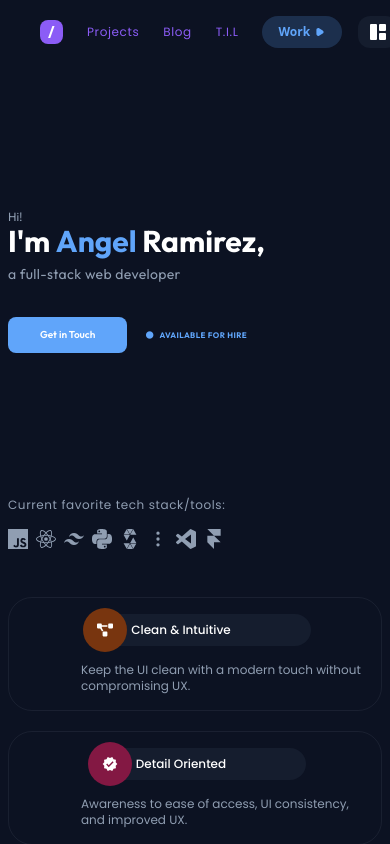
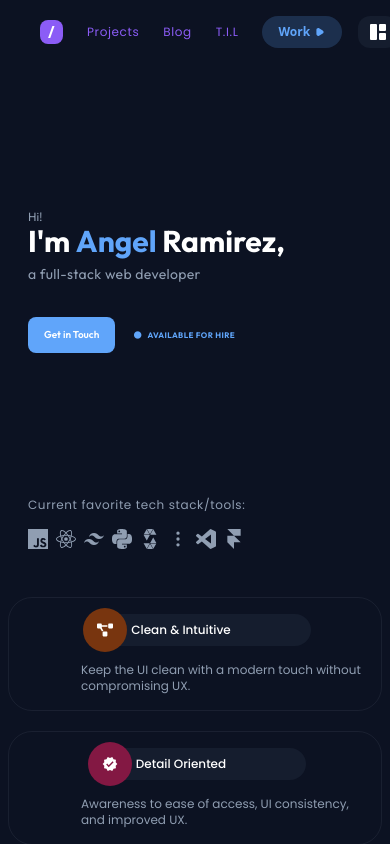
Before and after one commit to ImJars/Development-full-coding, a React (Vite) app: page / in a window 390 px wide. Shown: the top 844 px of the page. Built offline with nearby package versions, Linux system fonts and the light colour scheme.

Commit message:
Update home.jsx

```diff
--- a/src/home.jsx
+++ b/src/home.jsx
@@ -25,16 +25,6 @@ import { motion, useAnimation } from "framer-motion";
 import { useInView } from "react-intersection-observer";
 import HomeWraped from "./components/homeWraped";
 
-const ContentWraped = styled.div`
-  .content-wrapped {
-    margin-left: auto;
-    margin-right: auto;
-    max-width: 75rem;
-    padding-left: 4rem;
-    padding-right: 4rem;
-  }
-`;
-
 const TitleSection = styled.div`
   .greeting {
     font-size: clamp(0.75rem, 0.4524rem + 1.1905vw, 1.25rem);
@@ -46,7 +36,6 @@ const TitleSection = styled.div`
     font-size: clamp(0.875rem, 0.503rem + 1.4881vw, 1.5rem);
   }
 `
-
 const Ping = styled.div`
   animation: ping 1s cubic-bezier(0, 0, 0.5, 1) infinite;
   @keyframes ping {
@@ -189,7 +178,7 @@ function Home() {
               <TitleSection className="relative z-10">
                 <motion.h1
                   animate={animateHi}
-                  className="font-outfit greeting opacity-0 transform -translate-x-10 text-text-general"
+                  className="ml-5 sm:ml-0 font-outfit greeting opacity-0 transform -translate-x-10 text-text-general"
                 >
                   Hi!
                 </motion.h1>
@@ -197,7 +186,7 @@ function Home() {
                   animate={animateName}
                   className="font-outfit opacity-0 transform -translate-x-10 leading-none font-bold mb-2"
                 >
-                  <h2 className="name">
+                  <h2 className="name ml-5 sm:ml-0">
                     I'm&nbsp;
                     <font className="text-text-blue">Angel</font>
                     &nbsp;Ramirez,
@@ -205,7 +194,7 @@ function Home() {
                 </motion.div>
                 <motion.h3
                   animate={animateJob}
-                  className="font-outfit job opacity-0 transform -translate-x-10 tracking-wide text-text-general"
+                  className="ml-5 sm:ml-0 font-outfit job opacity-0 transform -translate-x-10 tracking-wide text-text-general"
                 >
                   a full-stack web developer
                 </motion.h3>
@@ -213,8 +202,8 @@ function Home() {
               <div className="flex mt-8">
                 <motion.button
                   animate={animateButton}
-                  className="opacity-0 transform -translate-x-10 bg-text-blue text-white
-                                            rounded-lg px-8 py-2 font-semibold text-sm"
+                  className="ml-5 sm:ml-0 opacity-0 transform -translate-x-10 bg-text-blue text-white
+                                            rounded-lg px-4 py-1 sm:px-8 sm:py-2 font-semibold text-sm"
                 >
                   <Buttonned className="font-outfit">
                     Get in Touch
@@ -244,7 +233,7 @@ function Home() {
               </div>
               <motion.div
                 animate={animateStack}
-                className="opacity-0 transform -translate-x-10 mt-36"
+                className="ml-5 sm:ml-0 opacity-0 transform -translate-x-10 mt-36"
               >
                 <h1 className="text-xs tracking-wider text-text-general">
                   Current favorite tech stack/tools:
```
